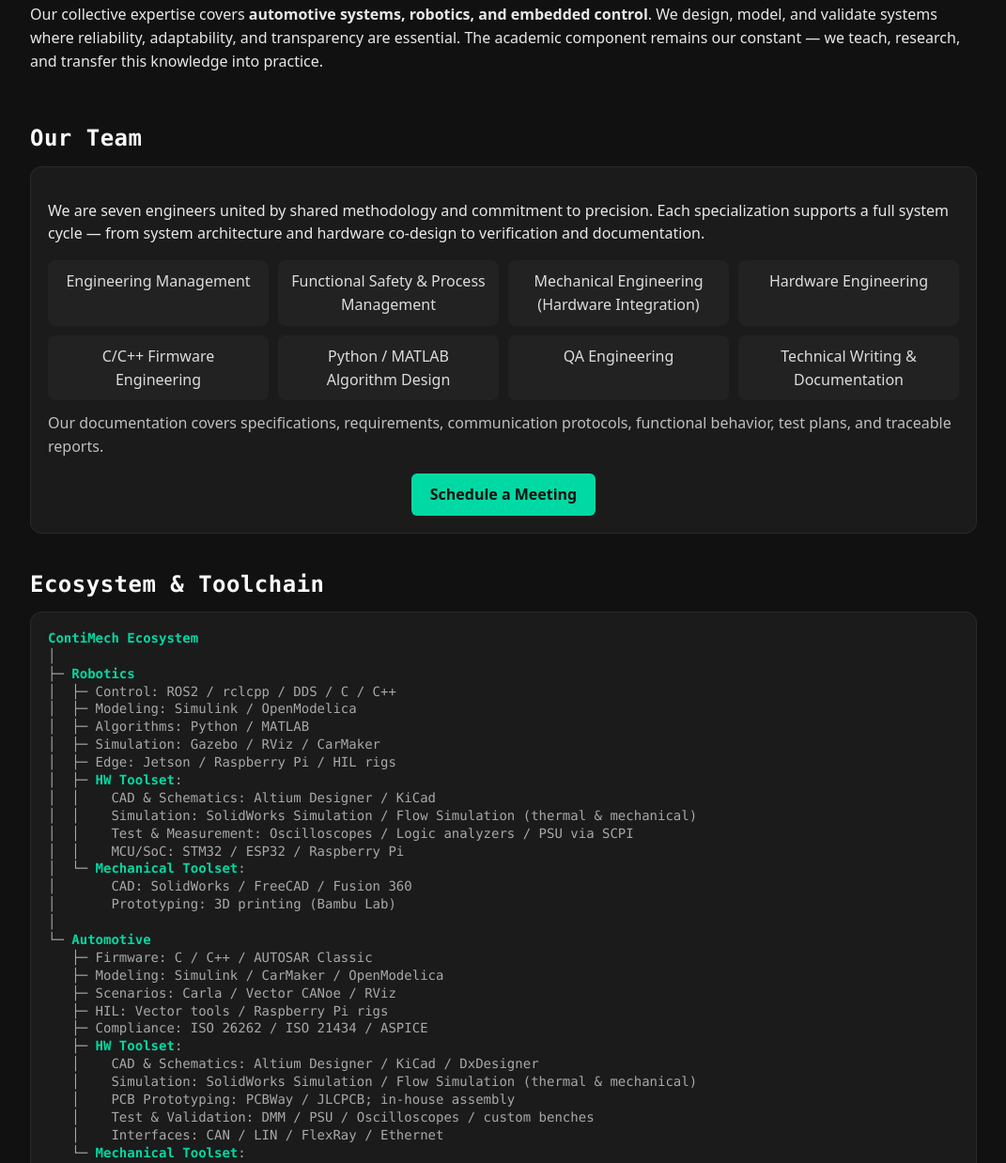
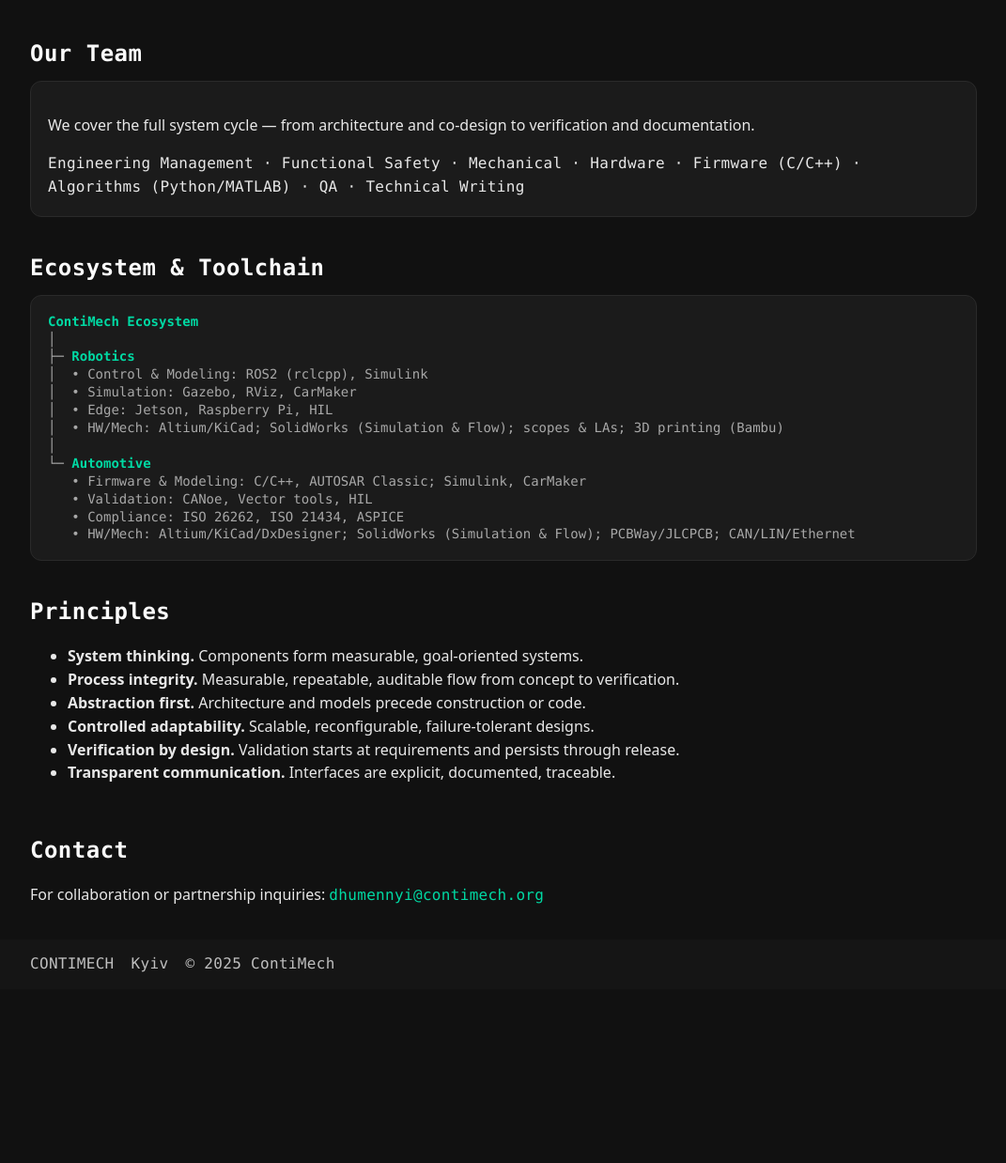
Before and after one commit to dmytrohumennyi/contimech, a plain HTML site: page about/index.html in a window 1280 px wide. Shown: the part 394-1632 px from the top of the page at 94% size, without its empty margins (104-1175 px from the left). After the commit the page ends 1447 px from the top, so only its background shows below. Drawn offline with Linux system fonts and the light colour scheme.

Commit message:
about: techtree:smaler

```diff
--- a/about/index.html
+++ b/about/index.html
@@ -18,14 +18,10 @@
     .nav{ display:flex; align-items:center; justify-content:space-between; padding:10px 0; }
     .brand{ color:#fafafa; font-weight:700; }
     .label{ color:#9a9a9a; font-size:12px; margin-bottom:6px; }
-    h1,h2,h3{ color:#fafafa; margin:0 0 10px; }
+    h1,h2{ color:#fafafa; margin:0 0 10px; }
     .intro{ font-size:18px; color:#c8c8c8; }
     .section{ padding:18px 0; }
     .panel{ background:#1b1b1b; border:1px solid #2a2a2a; border-radius:12px; padding:18px; }
-    .team-list{ display:grid; grid-template-columns:repeat(auto-fit,minmax(220px,1fr)); gap:10px; margin-top:12px; }
-    .team-item{ background:#222; border-radius:8px; padding:10px 14px; text-align:center; color:#dcdcdc; }
-    .cta{ margin-top:16px; text-align:center; }
-    .btn{ background:#00d9a3; color:#111; border-radius:6px; padding:10px 20px; font-weight:700; display:inline-block; }
     pre.eco-tree{ white-space:pre; overflow:auto; margin:0; color:#a8a8a8; font-family:ui-monospace,SFMono-Regular,Menlo,Consolas,monospace; font-size:14px; line-height:1.35; }
     .eco-branch{ color:#00d9a3; font-weight:700; }
     .footer-wrap{ display:flex; gap:18px; padding:14px 0; color:#bfbfbf; }
@@ -39,7 +35,6 @@
     </div>
   </header>
   <main>
-    <!-- Intro -->
     <section class="section">
       <div class="container">
         <div class="label mono">STRICT · LACONIC · TECHNICAL</div>
@@ -48,40 +43,23 @@
       </div>
     </section>
 
-    <!-- Who We Are -->
     <section class="section">
       <div class="container">
         <h2 class="mono">Who We Are</h2>
         <p>We are a team of engineers formed through collaboration in multiple commercial projects. Our foundation combines <strong>academic roots</strong> with <strong>industrial precision</strong>. We emphasize structured engineering, documentation, and model-based development as integral parts of every process.</p>
-        <p>Our collective expertise covers <strong>automotive systems, robotics, and embedded control</strong>. We design, model, and validate systems where reliability, adaptability, and transparency are essential. The academic component remains our constant — we teach, research, and transfer this knowledge into practice.</p>
       </div>
     </section>
 
-    <!-- Our Team -->
     <section class="section">
       <div class="container">
         <h2 class="mono">Our Team</h2>
         <div class="panel">
-          <p>We are seven engineers united by shared methodology and commitment to precision. Each specialization supports a full system cycle — from system architecture and hardware co-design to verification and documentation.</p>
-          <div class="team-list">
-            <div class="team-item">Engineering Management</div>
-            <div class="team-item">Functional Safety & Process Management</div>
-            <div class="team-item">Mechanical Engineering (Hardware Integration)</div>
-            <div class="team-item">Hardware Engineering</div>
-            <div class="team-item">C/C++ Firmware Engineering</div>
-            <div class="team-item">Python / MATLAB Algorithm Design</div>
-            <div class="team-item">QA Engineering</div>
-            <div class="team-item">Technical Writing & Documentation</div>
-          </div>
-          <p style="margin-top:12px; color:#bfbfbf;">Our documentation covers specifications, requirements, communication protocols, functional behavior, test plans, and traceable reports.</p>
-          <div class="cta">
-            <a class="btn" href="mailto:dhumennyi@contimech.org?subject=Project%20Discussion%20with%20ContiMech&body=Hello%20ContiMech%20team,%0A%0APlease%20reply%20to%20proceed.%20I%27d%20like%20to%20schedule%20a%20technical%20meeting.%0A%0ADomain:%20Robotics/Automotive%0AScope:%20[brief]%0ATimeline:%20[dates]%0A%0ARegards,%0A[Name]%0A">Schedule a Meeting</a>
-          </div>
+          <p>We cover the full system cycle — from architecture and co-design to verification and documentation.</p>
+          <div class="mono">Engineering Management · Functional Safety · Mechanical · Hardware · Firmware (C/C++) · Algorithms (Python/MATLAB) · QA · Technical Writing</div>
         </div>
       </div>
     </section>
 
-    <!-- Ecosystem & Toolchain -->
     <section class="section">
       <div class="container">
         <h2 class="mono">Ecosystem & Toolchain</h2>
@@ -90,42 +68,21 @@
 <span class="eco-branch">ContiMech Ecosystem</span>
 │
 ├─ <span class="eco-branch">Robotics</span>
-│  ├─ Control: ROS2 / rclcpp / DDS / C / C++
-│  ├─ Modeling: Simulink / OpenModelica
-│  ├─ Algorithms: Python / MATLAB
-│  ├─ Simulation: Gazebo / RViz / CarMaker
-│  ├─ Edge: Jetson / Raspberry Pi / HIL rigs
-│  ├─ <span class="eco-branch">HW Toolset</span>:
-│  │    CAD & Schematics: Altium Designer / KiCad
-│  │    Simulation: SolidWorks Simulation / Flow Simulation (thermal & mechanical)
-│  │    Test & Measurement: Oscilloscopes / Logic analyzers / PSU via SCPI
-│  │    MCU/SoC: STM32 / ESP32 / Raspberry Pi
-│  └─ <span class="eco-branch">Mechanical Toolset</span>:
-│       CAD: SolidWorks / FreeCAD / Fusion 360
-│       Prototyping: 3D printing (Bambu Lab)
+│  • Control & Modeling: ROS2 (rclcpp), Simulink
+│  • Simulation: Gazebo, RViz, CarMaker
+│  • Edge: Jetson, Raspberry Pi, HIL
+│  • HW/Mech: Altium/KiCad; SolidWorks (Simulation & Flow); scopes & LAs; 3D printing (Bambu)
 │
 └─ <span class="eco-branch">Automotive</span>
-   ├─ Firmware: C / C++ / AUTOSAR Classic
-   ├─ Modeling: Simulink / CarMaker / OpenModelica
-   ├─ Scenarios: Carla / Vector CANoe / RViz
-   ├─ HIL: Vector tools / Raspberry Pi rigs
-   ├─ Compliance: ISO 26262 / ISO 21434 / ASPICE
-   ├─ <span class="eco-branch">HW Toolset</span>:
-   │    CAD & Schematics: Altium Designer / KiCad / DxDesigner
-   │    Simulation: SolidWorks Simulation / Flow Simulation (thermal & mechanical)
-   │    PCB Prototyping: PCBWay / JLCPCB; in-house assembly
-   │    Test & Validation: DMM / PSU / Oscilloscopes / custom benches
-   │    Interfaces: CAN / LIN / FlexRay / Ethernet
-   └─ <span class="eco-branch">Mechanical Toolset</span>:
-        CAD: SolidWorks / FreeCAD
-        Enclosures & Harnessing: sheet metal / cable management / IP rating targets
-        Validation: vibration & thermal testing; thermal imaging
+   • Firmware & Modeling: C/C++, AUTOSAR Classic; Simulink, CarMaker
+   • Validation: CANoe, Vector tools, HIL
+   • Compliance: ISO 26262, ISO 21434, ASPICE
+   • HW/Mech: Altium/KiCad/DxDesigner; SolidWorks (Simulation & Flow); PCBWay/JLCPCB; CAN/LIN/Ethernet
 </pre>
         </div>
       </div>
     </section>
 
-    <!-- Principles -->
     <section class="section">
       <div class="container">
         <h2 class="mono">Principles</h2>
@@ -140,7 +97,6 @@
       </div>
     </section>
 
-    <!-- Contact -->
     <section class="section">
       <div class="container">
         <h2 class="mono">Contact</h2>
```
